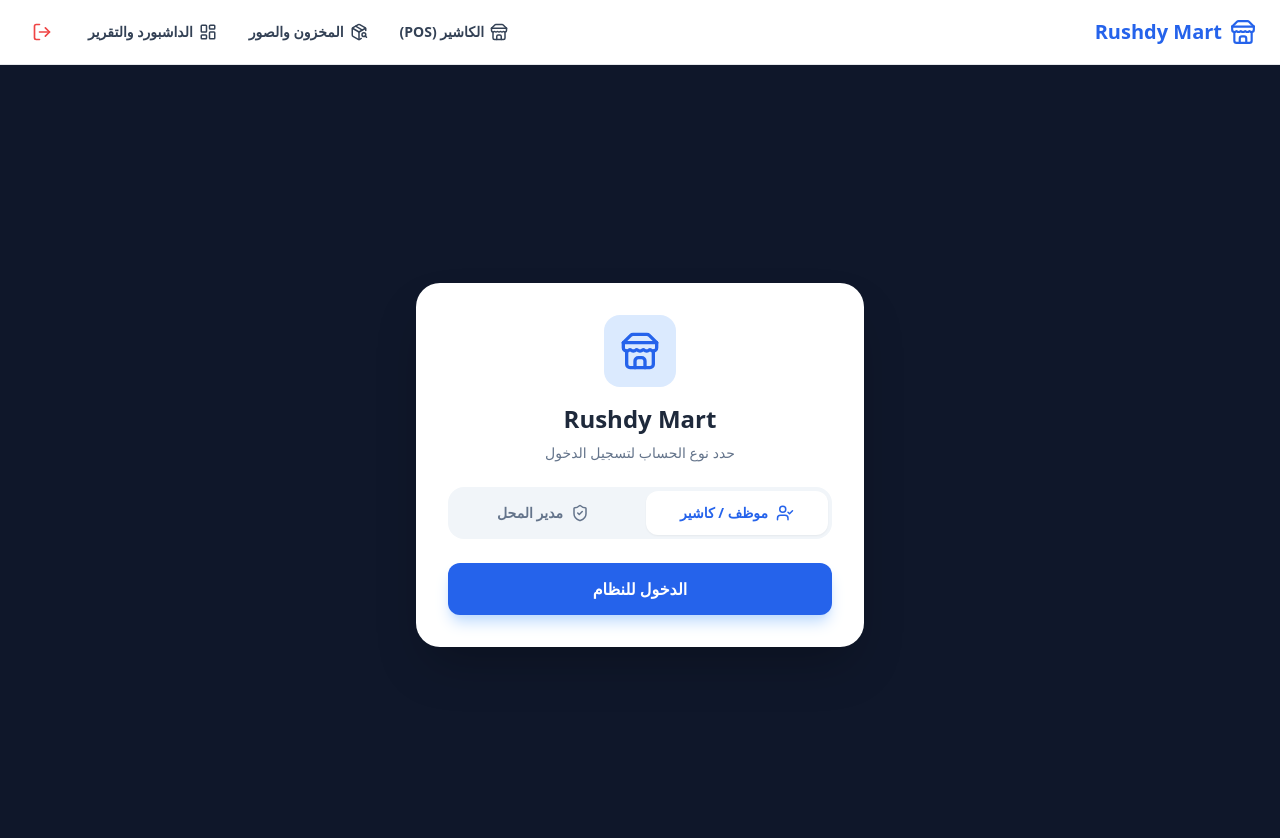
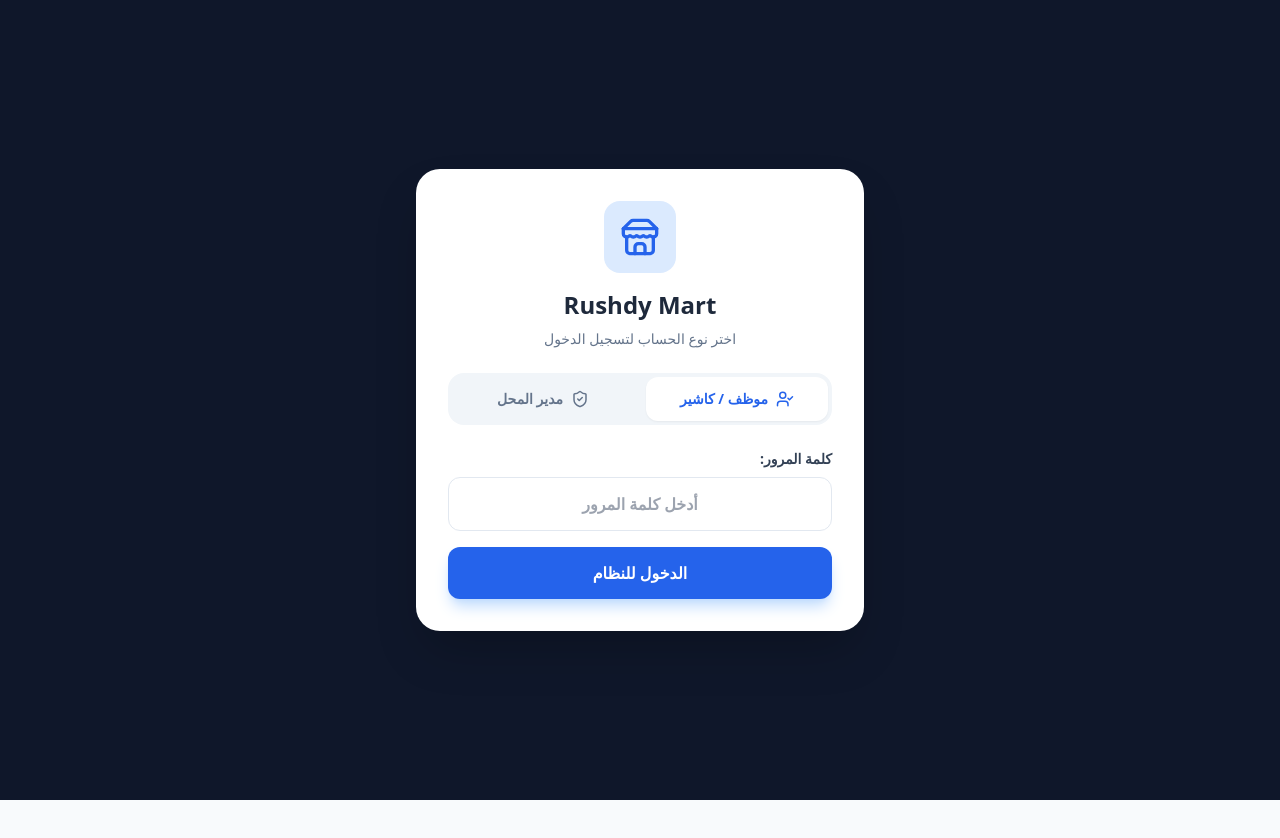
Before and after one commit to ahmednasrai/grocery-app, a React (Vite) app in the folder frontend/: page /login in a window 1280 px wide. Shown: the top 838 px of the page. After the commit the page ends 800 px from the top, so only its background shows below. Built offline with nearby package versions, Linux system fonts and the light colour scheme; sample sign-in values are in the browser's storage.

Commit message:
Save stable inventory, login logic, and camera feature

```diff
--- a/frontend/src/App.jsx
+++ b/frontend/src/App.jsx
@@ -1,30 +1,57 @@
 import React from 'react';
-import { BrowserRouter as Router, Routes, Route, Navigate } from 'react-router-dom';
+import { BrowserRouter as Router, Routes, Route, Navigate, useLocation } from 'react-router-dom';
 import Navbar from './components/Navbar';
 import EmployeePOS from './pages/EmployeePOS';
 import AdminDash from './pages/AdminDash';
 import Inventory from './pages/Inventory';
 import Login from './pages/Login';
 
+const getStoredRole = () => localStorage.getItem('rushdy_mart_role');
+const isAuthenticated = () => localStorage.getItem('rushdy_mart_login') === 'true';
+
+const AuthRoute = ({ children }) => {
+  return isAuthenticated() ? children : <Navigate to="/login" replace />;
+};
+
+const EmployeeRoute = ({ children }) => {
+  const role = getStoredRole();
+  return role === 'employee' ? children : <Navigate to="/inventory" replace />;
+};
+
 const AdminRoute = ({ children }) => {
-  const role = localStorage.getItem('user_role');
-  return role === 'admin' ? children : <Navigate to="/" />;
+  const role = getStoredRole();
+  return role === 'admin' ? children : <Navigate to="/pos" replace />;
 };
+
+const PublicRoute = ({ children }) => {
+  return isAuthenticated() ? <Navigate to={getStoredRole() === 'admin' ? '/inventory' : '/pos'} replace /> : children;
+};
+
+function AppShell() {
+  const location = useLocation();
+  const hideNavbar = location.pathname === '/login';
+
+  return (
+    <div className="min-h-screen bg-slate-50 text-slate-900 font-sans" dir="rtl">
+      {!hideNavbar && <Navbar />}
+      <main>
+        <Routes>
+          <Route path="/login" element={<PublicRoute><Login /></PublicRoute>} />
+          <Route path="/pos" element={<AuthRoute><EmployeePOS /></AuthRoute>} />
+          <Route path="/inventory" element={<AuthRoute><AdminRoute><Inventory /></AdminRoute></AuthRoute>} />
+          <Route path="/admin" element={<AuthRoute><AdminRoute><AdminDash /></AdminRoute></AuthRoute>} />
+          <Route path="/" element={<Navigate to={isAuthenticated() ? (getStoredRole() === 'admin' ? '/inventory' : '/pos') : '/login'} replace />} />
+          <Route path="*" element={<Navigate to={isAuthenticated() ? (getStoredRole() === 'admin' ? '/inventory' : '/pos') : '/login'} replace />} />
+        </Routes>
+      </main>
+    </div>
+  );
+}
 
 export default function App() {
   return (
     <Router>
-      <div className="min-h-screen bg-slate-50 text-slate-900 font-sans">
-        <Navbar />
-        <main>
-          <Routes>
-            <Route path="/login" element={<Login />} />
-            <Route path="/" element={<EmployeePOS />} />
-            <Route path="/inventory" element={<AdminRoute><Inventory /></AdminRoute>} />
-            <Route path="/admin" element={<AdminRoute><AdminDash /></AdminRoute>} />
-          </Routes>
-        </main>
-      </div>
+      <AppShell />
     </Router>
   );
 }
--- a/frontend/src/components/Navbar.jsx
+++ b/frontend/src/components/Navbar.jsx
@@ -1,5 +1,5 @@
 import React from 'react';
-import { Link, useNavigate } from 'react-router-dom';
+import { NavLink, useNavigate } from 'react-router-dom';
 import { Store, LayoutDashboard, PackageSearch, LogOut } from 'lucide-react';
 
 export default function Navbar() {
@@ -7,9 +7,19 @@
   const role = localStorage.getItem('user_role') || 'cashier';
 
   const handleLogout = () => {
+    localStorage.removeItem('rushdy_mart_login');
+    localStorage.removeItem('rushdy_mart_role');
+    localStorage.removeItem('rushdy_mart_password');
     localStorage.removeItem('user_role');
     navigate('/login');
   };
+
+  const linkClass = ({ isActive }) =>
+    `flex items-center gap-1.5 text-sm font-bold px-3 py-2 rounded-xl transition ${
+      isActive
+        ? 'bg-blue-600 text-white shadow-sm'
+        : 'text-slate-700 hover:text-blue-600 hover:bg-slate-50'
+    }`;
 
   return (
     <nav className="bg-white border-b px-6 py-3.5 flex justify-between items-center shadow-sm font-sans dir-rtl">
@@ -18,19 +28,18 @@
       </div>
 
       <div className="flex items-center gap-2">
-        <Link to="/" className="flex items-center gap-1.5 text-sm font-bold text-slate-700 hover:text-blue-600 px-3 py-2 rounded-xl hover:bg-slate-50">
+        <NavLink to="/pos" className={linkClass}>
           <Store size={18} /> الكاشير (POS)
-        </Link>
+        </NavLink>
 
-        {/* الميزات دي بتظهر فقط للـ Admin */}
         {role === 'admin' && (
           <>
-            <Link to="/inventory" className="flex items-center gap-1.5 text-sm font-bold text-slate-700 hover:text-blue-600 px-3 py-2 rounded-xl hover:bg-slate-50">
-              <PackageSearch size={18} /> المخزون والصور
-            </Link>
-            <Link to="/admin" className="flex items-center gap-1.5 text-sm font-bold text-slate-700 hover:text-blue-600 px-3 py-2 rounded-xl hover:bg-slate-50">
+            <NavLink to="/inventory" className={linkClass}>
+              <PackageSearch size={18} /> المخزون
+            </NavLink>
+            <NavLink to="/admin" className={linkClass}>
               <LayoutDashboard size={18} /> الداشبورد والتقرير
-            </Link>
+            </NavLink>
           </>
         )}
 
--- a/frontend/src/pages/Inventory.jsx
+++ b/frontend/src/pages/Inventory.jsx
@@ -149,7 +149,7 @@
   return (
     <div className="p-6 max-w-6xl mx-auto space-y-6 font-sans text-right dir-rtl" dir="rtl">
       <h1 className="text-2xl font-black text-slate-800 flex items-center gap-2">
-        <Package className="text-blue-600" /> Rushdy Mart | إدارة المخزون
+        <Package className="text-blue-600" /> Rushdy Mart | المخزون
       </h1>
 
       {/* نموذج إضافة منتج */}
--- a/frontend/src/pages/Login.jsx
+++ b/frontend/src/pages/Login.jsx
@@ -1,25 +1,44 @@
-import React, { useState } from 'react';
+import React, { useEffect, useState } from 'react';
 import { useNavigate } from 'react-router-dom';
 import { ShieldCheck, UserCheck, Store } from 'lucide-react';
 
 export default function Login() {
-  const [role, setRole] = useState('cashier'); // cashier or admin
-  const [pin, setPin] = useState('');
+  const [role, setRole] = useState('cashier');
+  const [password, setPassword] = useState('');
+  const [error, setError] = useState('');
+  const [loading, setLoading] = useState(false);
   const navigate = useNavigate();
+
+  useEffect(() => {
+    const savedRole = localStorage.getItem('rushdy_mart_role');
+    const savedPassword = localStorage.getItem('rushdy_mart_password');
+
+    if (savedRole && savedPassword) {
+      localStorage.setItem('rushdy_mart_login', 'true');
+      localStorage.setItem('user_role', savedRole);
+      navigate(savedRole === 'admin' ? '/inventory' : '/pos', { replace: true });
+    }
+  }, [navigate]);
 
   const handleLogin = (e) => {
     e.preventDefault();
-    if (role === 'admin') {
-      if (pin === '1234') { // الرقم السري الافتراضي للادمن
-        localStorage.setItem('user_role', 'admin');
-        navigate('/admin');
-      } else {
-        alert('الرقم السري غير صحيح! (الافتراضي: 1234)');
+    setError('');
+    setLoading(true);
+
+    if (!password.trim()) {
+      setError('يرجى إدخال كلمة المرور');
+      setLoading(false);
+      return;
     }
-    } else {
-      localStorage.setItem('user_role', 'cashier');
-      navigate('/');
-    }
+
+    const finalRole = role === 'admin' ? 'admin' : 'employee';
+
+    localStorage.setItem('rushdy_mart_login', 'true');
+    localStorage.setItem('rushdy_mart_role', finalRole);
+    localStorage.setItem('rushdy_mart_password', password);
+    localStorage.setItem('user_role', finalRole);
+
+    navigate(finalRole === 'admin' ? '/inventory' : '/pos', { replace: true });
   };
 
   return (
@@ -30,7 +49,7 @@
             <Store size={40} />
           </div>
           <h1 className="text-2xl font-black text-slate-800">Rushdy Mart</h1>
-          <p className="text-slate-500 text-sm">حدد نوع الحساب لتسجيل الدخول</p>
+          <p className="text-slate-500 text-sm">اختر نوع الحساب لتسجيل الدخول</p>
         </div>
 
         <div className="grid grid-cols-2 gap-3 p-1 bg-slate-100 rounded-2xl">
@@ -51,22 +70,26 @@
         </div>
 
         <form onSubmit={handleLogin} className="space-y-4">
-          {role === 'admin' && (
           <div>
-              <label className="block text-sm font-semibold text-slate-700 mb-2">الرقم السري للمدير:</label>
+            <label className="block text-sm font-semibold text-slate-700 mb-2">كلمة المرور:</label>
             <input
               type="password"
-                placeholder="أدخل الرقم السري (1234)"
-                value={pin}
-                onChange={(e) => setPin(e.target.value)}
+              placeholder="أدخل كلمة المرور"
+              value={password}
+              onChange={(e) => setPassword(e.target.value)}
               className="w-full p-3.5 border border-slate-200 rounded-xl focus:ring-2 focus:ring-blue-500 outline-none text-center font-bold"
               required
             />
           </div>
+
+          {error && (
+            <div className="rounded-xl border border-red-200 bg-red-50 px-3 py-2 text-sm text-red-600">
+              {error}
+            </div>
           )}
 
-          <button type="submit" className="w-full bg-blue-600 hover:bg-blue-700 text-white font-bold py-3.5 rounded-xl transition shadow-lg shadow-blue-200">
-            الدخول للنظام
+          <button type="submit" disabled={loading} className="w-full bg-blue-600 hover:bg-blue-700 text-white font-bold py-3.5 rounded-xl transition shadow-lg shadow-blue-200 disabled:opacity-50">
+            {loading ? 'جاري الدخول...' : 'الدخول للنظام'}
           </button>
         </form>
       </div>
```
Also changed, not shown: frontend/src/pages/EmployeePOS.jsx (+18 -47 lines). Lines whose indentation alone changed are shown as unchanged.
